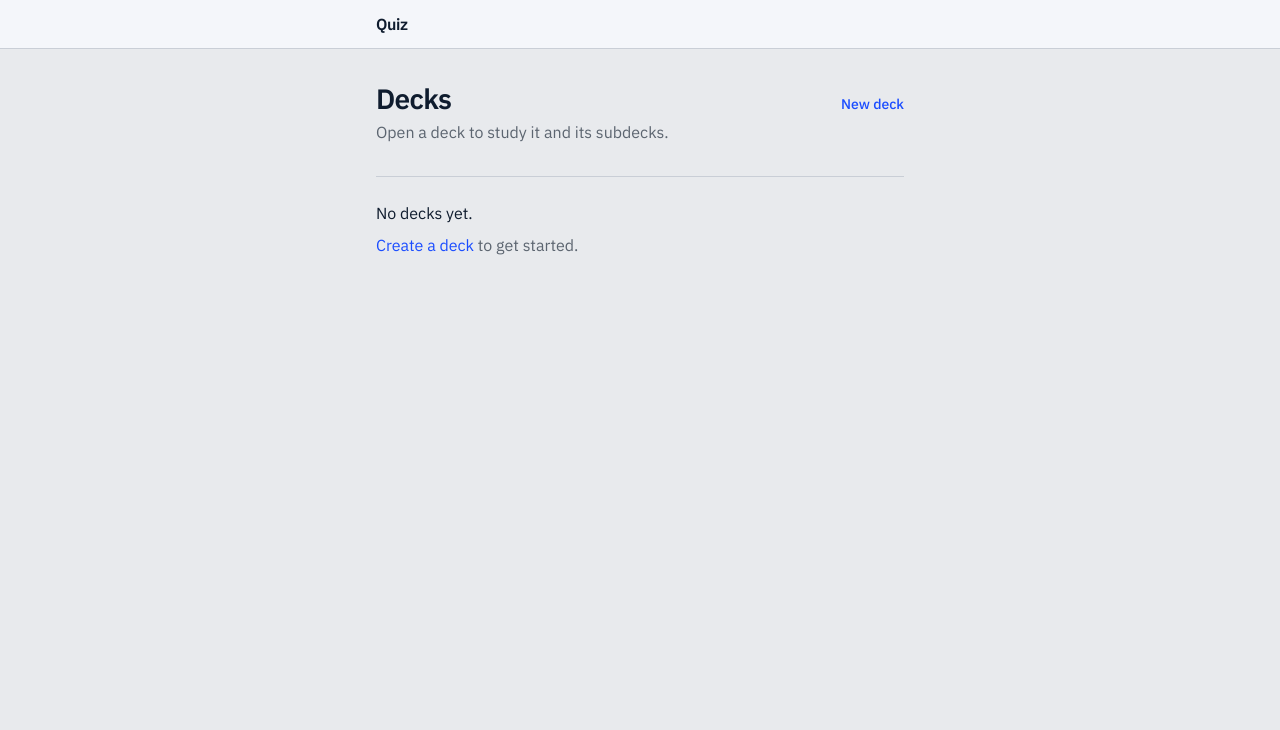
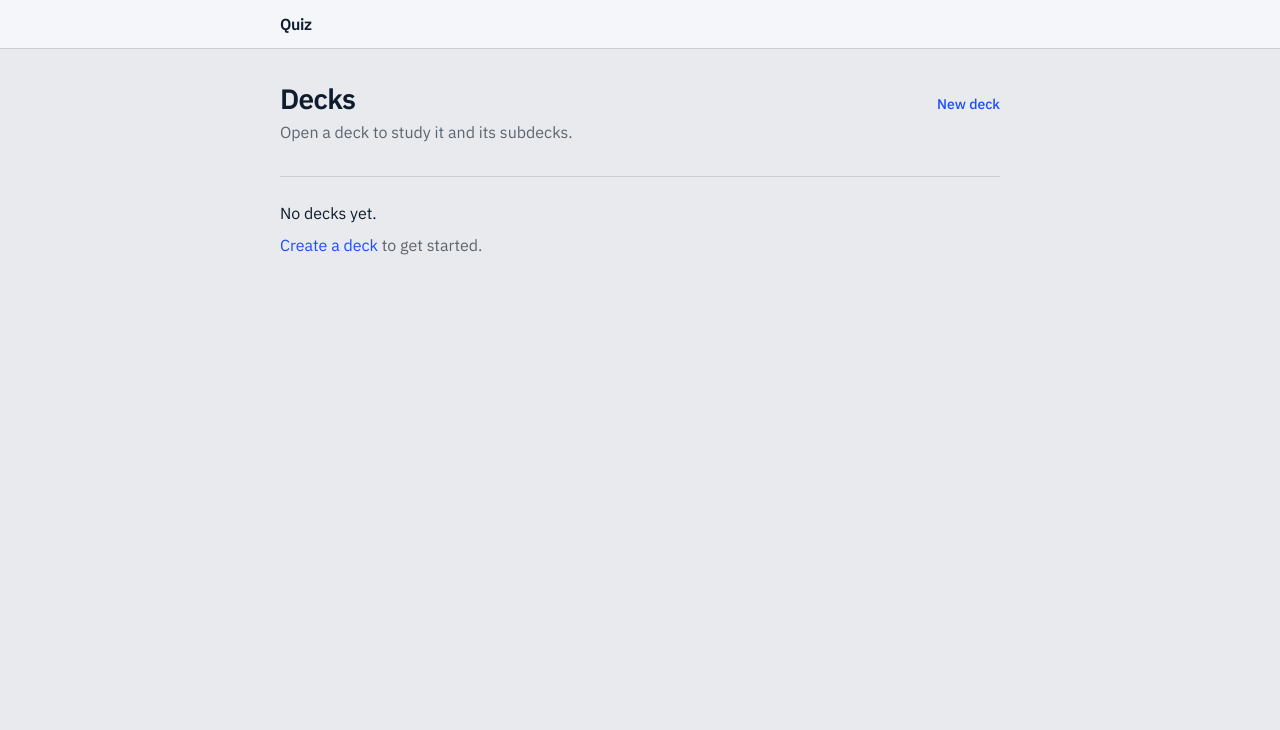
Before and after one commit to danielh-official/quiz-api, a Python web app: template app/templates/app/decks.html in a window 1280 px wide. Shown: the top 730 px of the page. Run offline with Jinja, Linux system fonts and the light colour scheme; the template is opened without the code that fills it, so the values that code supplies are empty; style sheets or scripts are compiled from the project's sources.

Commit message:
Widen the app shell from max-w-xl to max-w-3xl.
Gives study and authoring pages more horizontal room without changing the booklet layout.

Co-authored-by: Cursor <cursoragent@cursor.com>

```diff
--- a/app/templates/app/layout.html
+++ b/app/templates/app/layout.html
@@ -15,7 +15,7 @@
 
 <body class="flex min-h-screen flex-col">
     <header class="border-b border-line bg-surface">
-        <div class="mx-auto flex max-w-xl items-center justify-between gap-3 px-4 py-3 sm:px-6">
+        <div class="mx-auto flex max-w-3xl items-center justify-between gap-3 px-4 py-3 sm:px-6">
             <a class="text-base font-semibold tracking-tight text-ink no-underline" href="/app">Quiz</a>
             <nav class="flex items-center gap-4 text-sm text-mute">
                 {% if user %}
@@ -27,11 +27,11 @@
             </nav>
         </div>
     </header>
-    <main class="mx-auto w-full max-w-xl flex-1 px-4 pt-8 pb-8 sm:px-6">
+    <main class="mx-auto w-full max-w-3xl flex-1 px-4 pt-8 pb-8 sm:px-6">
         {% block content %}{% endblock %}
     </main>
     <footer class="border-t border-line mt-4">
-        <div class="mx-auto flex max-w-xl px-4 py-4 sm:px-6 justify-center">
+        <div class="mx-auto flex max-w-3xl px-4 py-4 sm:px-6 justify-center">
             <a class="text-sm text-mute no-underline hover:text-ink" href="/">Return home</a>
         </div>
     </footer>
```
